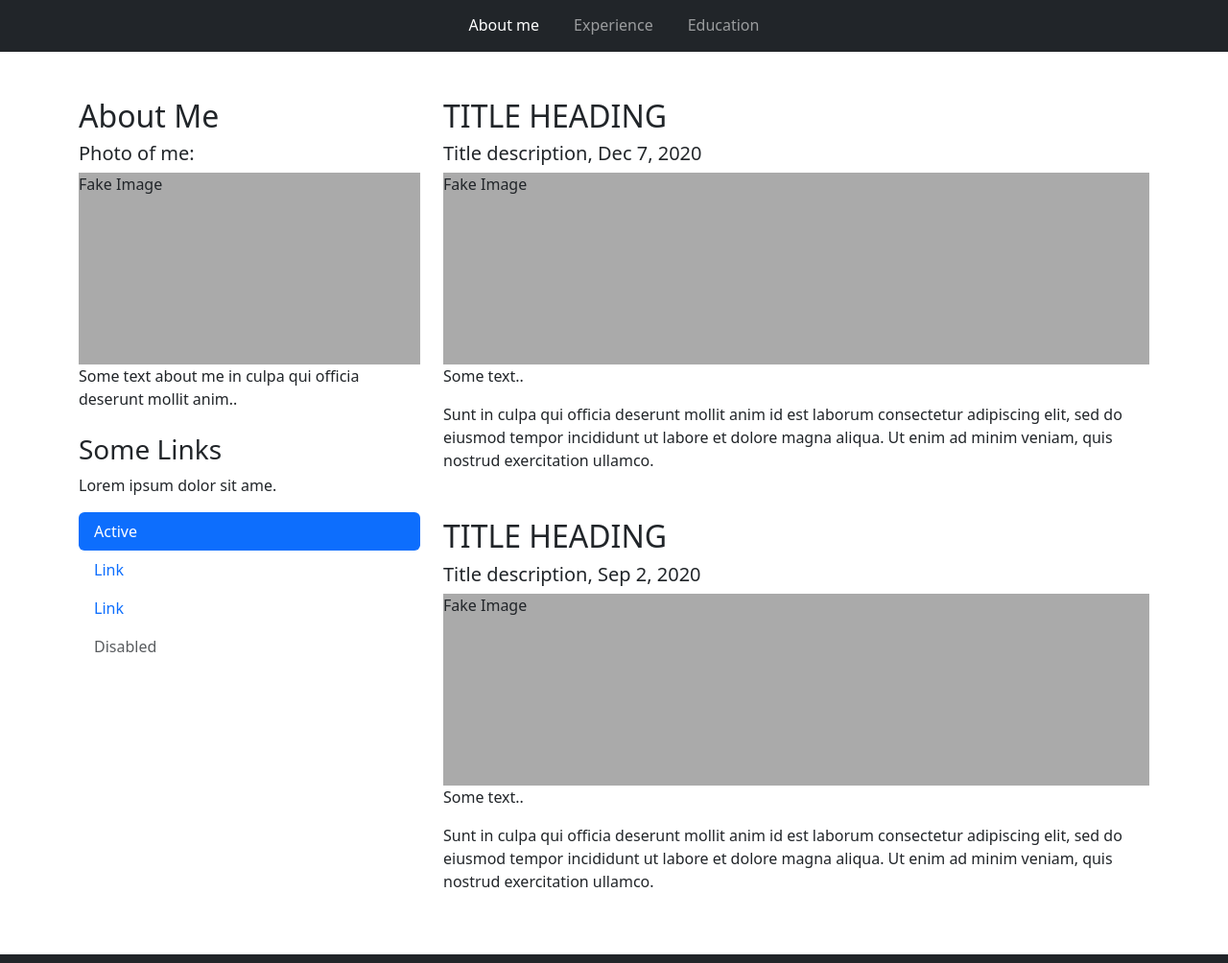
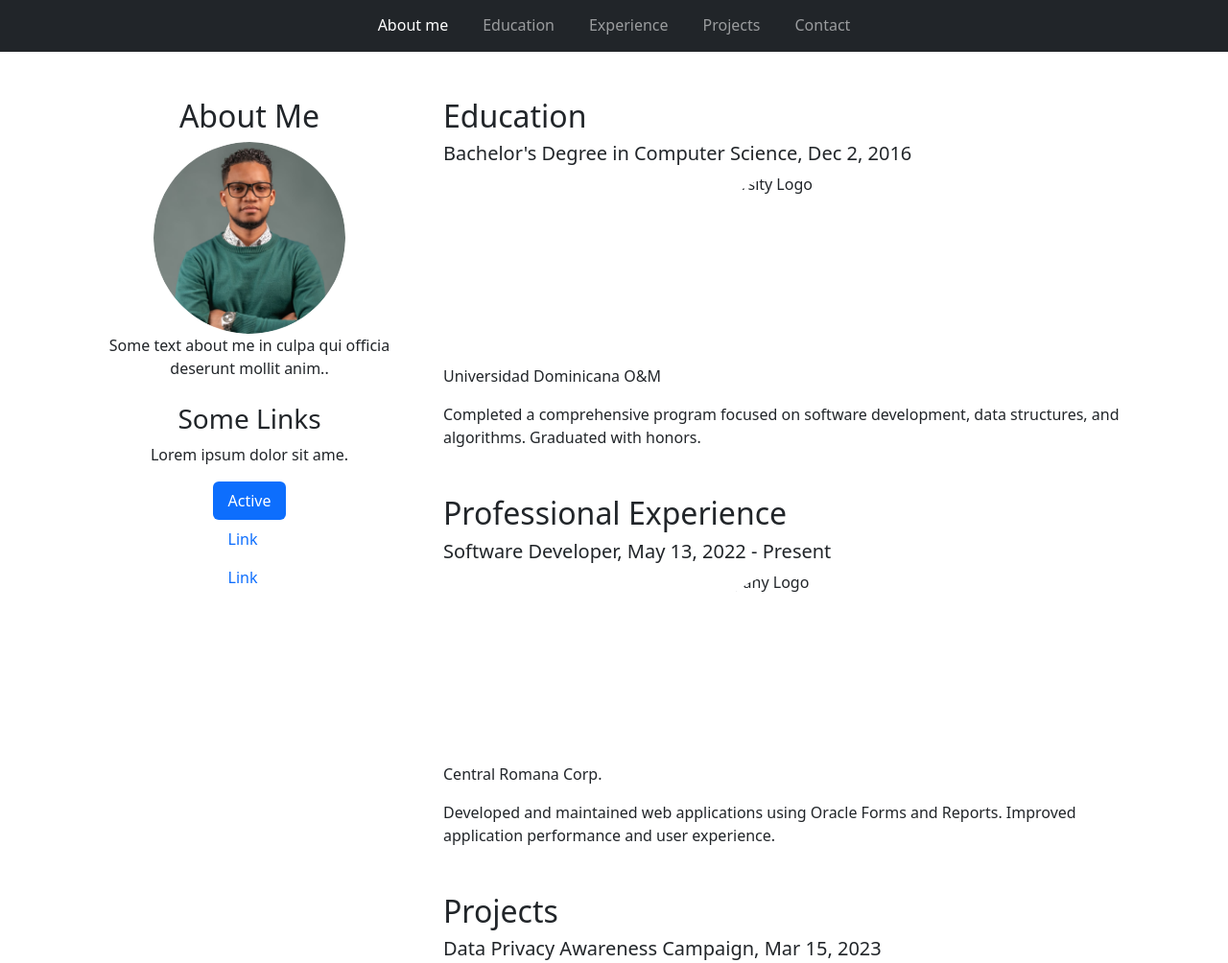
Before and after one commit to ElvinCooper/portfolio_flask-back, a plain HTML site: page index.html in a window 1280 px wide. Shown: the part 194-1198 px from the top of the page at 96% size. Drawn offline with nearby package versions, Linux system fonts and the light colour scheme.

Commit message:
personalizando los contenidos y estructurando

```diff
--- a/index.html
+++ b/index.html
@@ -1,17 +1,31 @@
 <!DOCTYPE html>
 <html lang="en">
 <head>
-  <title>Bootstrap 5 Website Example</title>
+  <title>Flask-back portfolio</title>
   <meta charset="utf-8">
   <meta name="viewport" content="width=device-width, initial-scale=1">
   <link href="https://cdn.jsdelivr.net/npm/bootstrap@5.3.3/dist/css/bootstrap.min.css" rel="stylesheet">
   <script src="https://cdn.jsdelivr.net/npm/bootstrap@5.3.3/dist/js/bootstrap.bundle.min.js"></script>
   <style>
-	  .fakeimg {
-	    height: 200px;
-	    background: #aaa;
-	  }
+    .col-sm-4{
+      text-align: center;
+    }
+    .fakeimg {
+      height: 200px;
+      width: 200px;
+      background: none; /* Quitar color de fondo */
+      background-position: center;
+      background-repeat: no-repeat;
+      margin: auto;
+      border-radius: 50%; /* Hacer la imagen redonda */
+      overflow: hidden; /* Asegurarse de que el contenido se ajuste al contenedor redondo */
+    }
+    .nav{
+      display: inline-block;
+      text-align: left;
+    }
   </style>
+
 </head>
 <body>
 
@@ -27,11 +41,17 @@
                 <a class="nav-link active" href="#">About me</a>
             </li>
             <li class="nav-item" style="margin: 0 10px;">
-                <a class="nav-link" href="#">Experience</a>
+                <a class="nav-link" href="#">Education</a>
             </li>
             <li class="nav-item" style="margin: 0 10px;">
-                <a class="nav-link" href="#">Education</a>
+                <a class="nav-link" href="#experience">Experience</a>
             </li>
+            <li class="nav-item" style="margin: 0 10px;">
+              <a class="nav-link" href="#projects">Projects</a>
+          </li>
+          <li class="nav-item" style="margin: 0 10px;">
+            <a class="nav-link" href="#contact">Contact</a>
+        </li>
         </ul>
     </div>
 </nav>
@@ -40,8 +60,7 @@
   <div class="row">
     <div class="col-sm-4">
       <h2>About Me </h2>
-      <h5>Photo of me:</h5>
-      <div class="fakeimg">Fake Image</div>
+      <div class="fakeimg" style="background-image: url('imagenes/perfil.png'); background-size: cover; background-position: center; background-repeat: no-repeat; color: white;"> </div>
       <p>Some text about me in culpa qui officia deserunt mollit anim..</p>
       <h3 class="mt-4">Some Links</h3>
       <p>Lorem ipsum dolor sit ame.</p>
@@ -55,25 +74,48 @@
         <li class="nav-item">
           <a class="nav-link" href="#">Link</a>
         </li>
-        <li class="nav-item">
-          <a class="nav-link disabled" href="#">Disabled</a>
-        </li>
+
       </ul>
       <hr class="d-sm-none">
     </div>
+
+
     <div class="col-sm-8">
-      <h2>TITLE HEADING</h2>
-      <h5>Title description, Dec 7, 2020</h5>
-      <div class="fakeimg">Fake Image</div>
-      <p>Some text..</p>
-      <p>Sunt in culpa qui officia deserunt mollit anim id est laborum consectetur adipiscing elit, sed do eiusmod tempor incididunt ut labore et dolore magna aliqua. Ut enim ad minim veniam, quis nostrud exercitation ullamco.</p>
+      <!-- Sección de Educación -->
+      <h2>Education</h2>
+      <h5>Bachelor's Degree in Computer Science, Dec 2, 2016</h5>
+      <div class="fakeimg">University Logo</div>
+      <p>Universidad Dominicana O&M </p>
+      <p>Completed a comprehensive program focused on software development, data structures, and algorithms. Graduated with honors.</p>
 
-      <h2 class="mt-5">TITLE HEADING</h2>
-      <h5>Title description, Sep 2, 2020</h5>
-      <div class="fakeimg">Fake Image</div>
-      <p>Some text..</p>
-      <p>Sunt in culpa qui officia deserunt mollit anim id est laborum consectetur adipiscing elit, sed do eiusmod tempor incididunt ut labore et dolore magna aliqua. Ut enim ad minim veniam, quis nostrud exercitation ullamco.</p>
+      <!-- Sección de Experiencia Profesional -->
+      <h2 class="mt-5" id="experience">Professional Experience</h2>
+      <h5>Software Developer, May 13, 2022 - Present</h5>
+      <div class="fakeimg">Company Logo</div>
+      <p>Central Romana Corp.</p>
+      <p>Developed and maintained web applications using Oracle Forms and  Reports. Improved application performance and user experience.</p>
+
+      <!-- Sección de Proyectos -->
+      <h2 class="mt-5" id="projects">Projects</h2>
+      <h5>Data Privacy Awareness Campaign, Mar 15, 2023</h5>
+      <div class="fakeimg">Project Image</div>
+      <p>Led a project focused on educating the public about data privacy in the Dominican Republic. Organized workshops and created educational materials to raise awareness.</p>
+
+      <!-- Sección de Habilidades -->
+      <h2 class="mt-5" id="skills">Skills</h2>
+      <div class="fakeimg">Skills Icon</div>
+      <p>Programming Languages: Python, SQL </p>
+      <p>Frameworks: Flask </p>
+      <p>Tools: Git </p>
+      <p>OS: Windows, Linux </p>
+
+      <!-- Sección de Contacto -->
+      <h2 class="mt-5" id="contact">Contact</h2>
+      <div class="fakeimg">Contact Icon</div>
+      <p>Email: youremail@example.com</p>
+      <p> LinkedIn: https://www.linkedin.com/in/elvin-cooper-8a5647b6/ </p>
     </div>
+
   </div>
 </div>
 
```
Also changed, not shown: imagenes/perfil.png (added).
